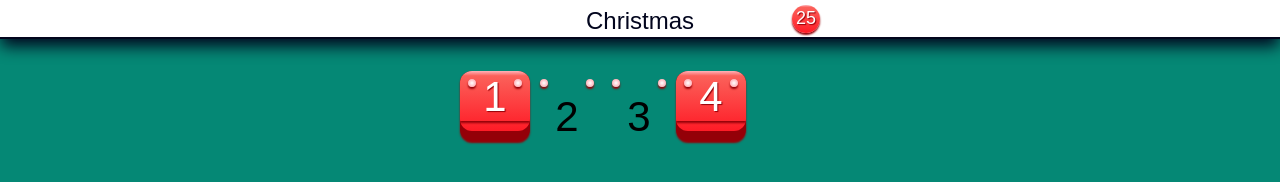
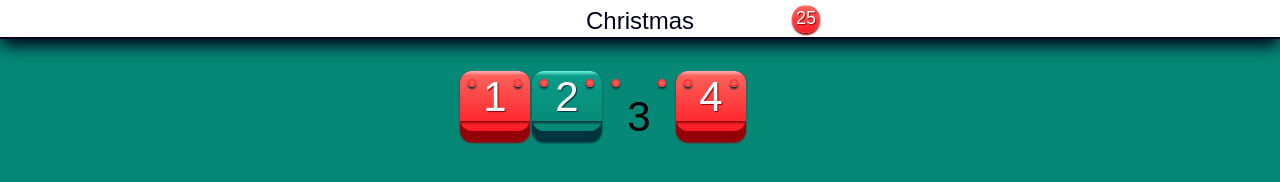
Before and after one commit to AdelinaMoroaca/Advent-Calendar, a plain HTML site: page index.html in a window 1280 px wide. Drawn offline with Linux system fonts and the light colour scheme; a web font is replaced by a local one.

Commit message:
Add styling for green page

```diff
--- a/style.css
+++ b/style.css
@@ -15,6 +15,10 @@
     --accent1:#ff1b26;
     --accent1-dark:#940008;
 
+    --accent2-lighter:#72f5e2;
+    --accent2-light:#099c88;
+    --accent2: var(--bg);
+    --accent2-dark: #00343f;
 }
 
 body{
@@ -160,3 +164,43 @@ body{
     );
     box-shadow: 0px 2px 2px 0px var(--accent1-dark);
 }
+
+.calendar .calendar-page.variant-2 {
+    color: var(--white);
+    background: var(--accent2-dark);
+    box-shadow: 0px 2px 2px 0px var(--accent2-dark);
+}
+
+.calendar .calendar-page.variant-2 .day{
+    grid-column: 1/1;
+    grid-row: 1/1;
+    text-shadow: var(--accent2-dark) 1px 1px 1px;
+    box-shadow: 0px 2px 2px 0px var(--accent2-dark);
+    padding-top: 2px;
+}
+
+.calendar .calendar-page.variant-2 .shine {
+    display: block;
+    height: 85%;
+    grid-column: 1/1;
+    grid-row: 1/1;
+    background: linear-gradient(
+        to bottom,
+        var(--accent2-lighter) 0%,
+        var(--accent2-light) 8%,
+        var(--accent2) 100%
+    );
+    border-bottom-left-radius: 12px;
+    border-bottom-right-radius: 12px;
+
+}
+
+.calendar .calendar-page .pins::after,
+.calendar .calendar-page .pins::before {
+    background: radial-gradient(
+        var(--accent1-lighter) 0%,
+        var(--accent1-light) 8%,
+        var(--accent1) 100%
+    );
+    box-shadow: 0px 2px 2px 0px var(--accent2-dark);
+}
```
